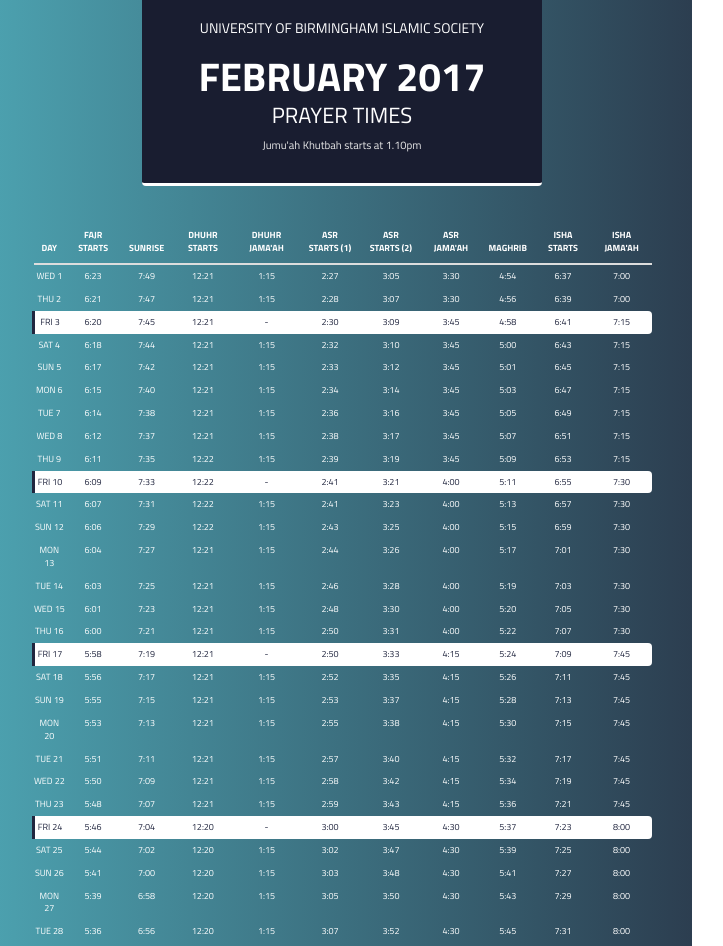
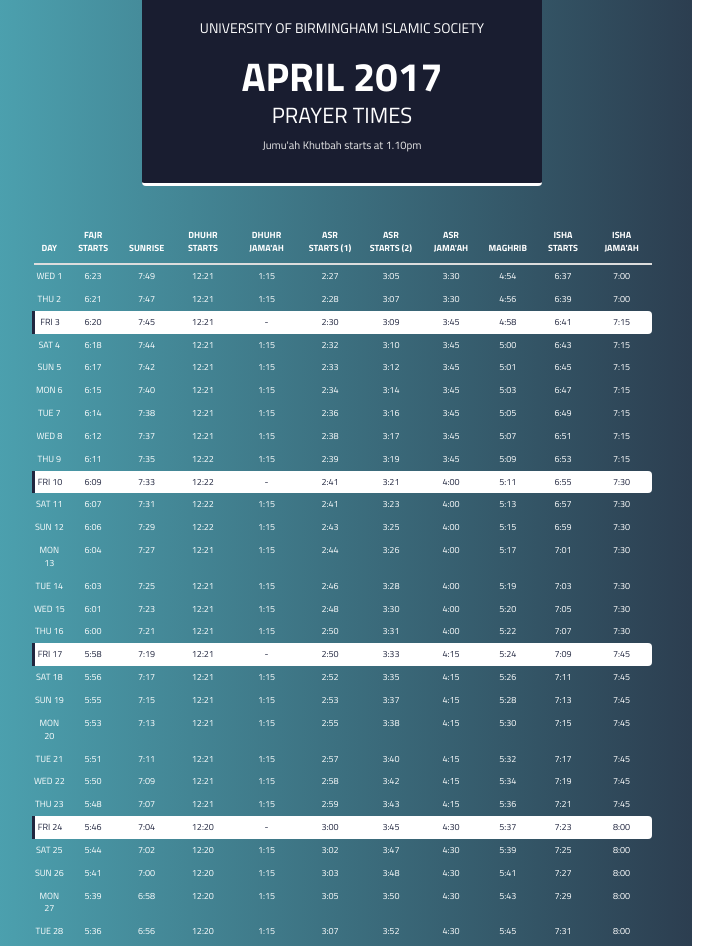
Before and after one commit to ubisoc/prayer-times, a plain HTML site: page index.html in a window 1280 px wide. Shown: the top 946 px of the page, without its empty margins (8-731 px from the left). Drawn offline with nearby package versions, Linux system fonts and the light colour scheme.

Commit message:
Changed month to April

```diff
--- a/index.html
+++ b/index.html
@@ -13,7 +13,7 @@
 	<div class="wrapper">
 		<div class="top">
 			<h3 class="text-logo">University of Birmingham Islamic Society</h3>
-			<h1 class="title">February 2017</h1>
+			<h1 class="title">April 2017</h1>
 			<h2 class="subtitle">Prayer times</h2>
 			<p class="jumuah">Jumu'ah Khutbah starts at 1.10pm</p>
 		</div>
```
